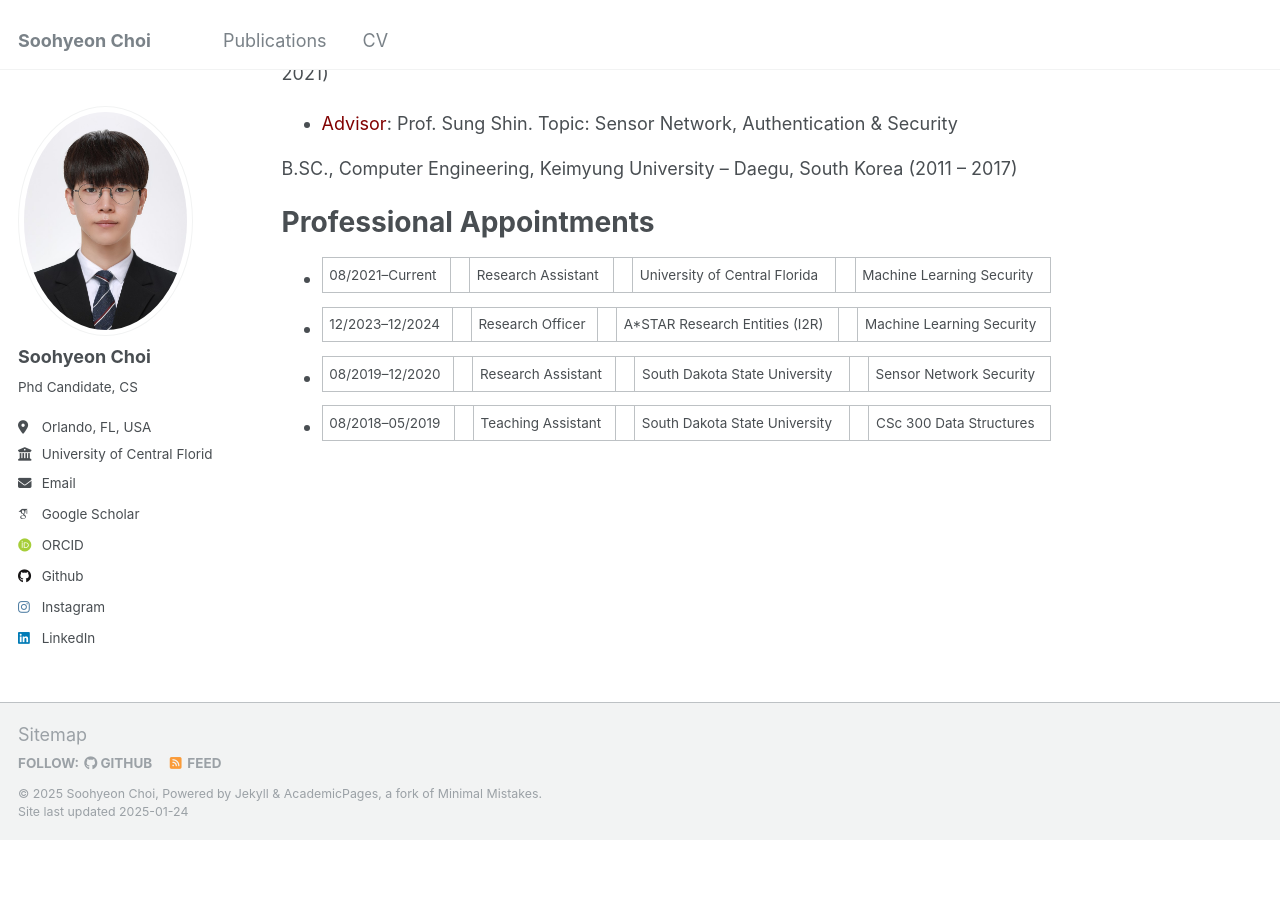
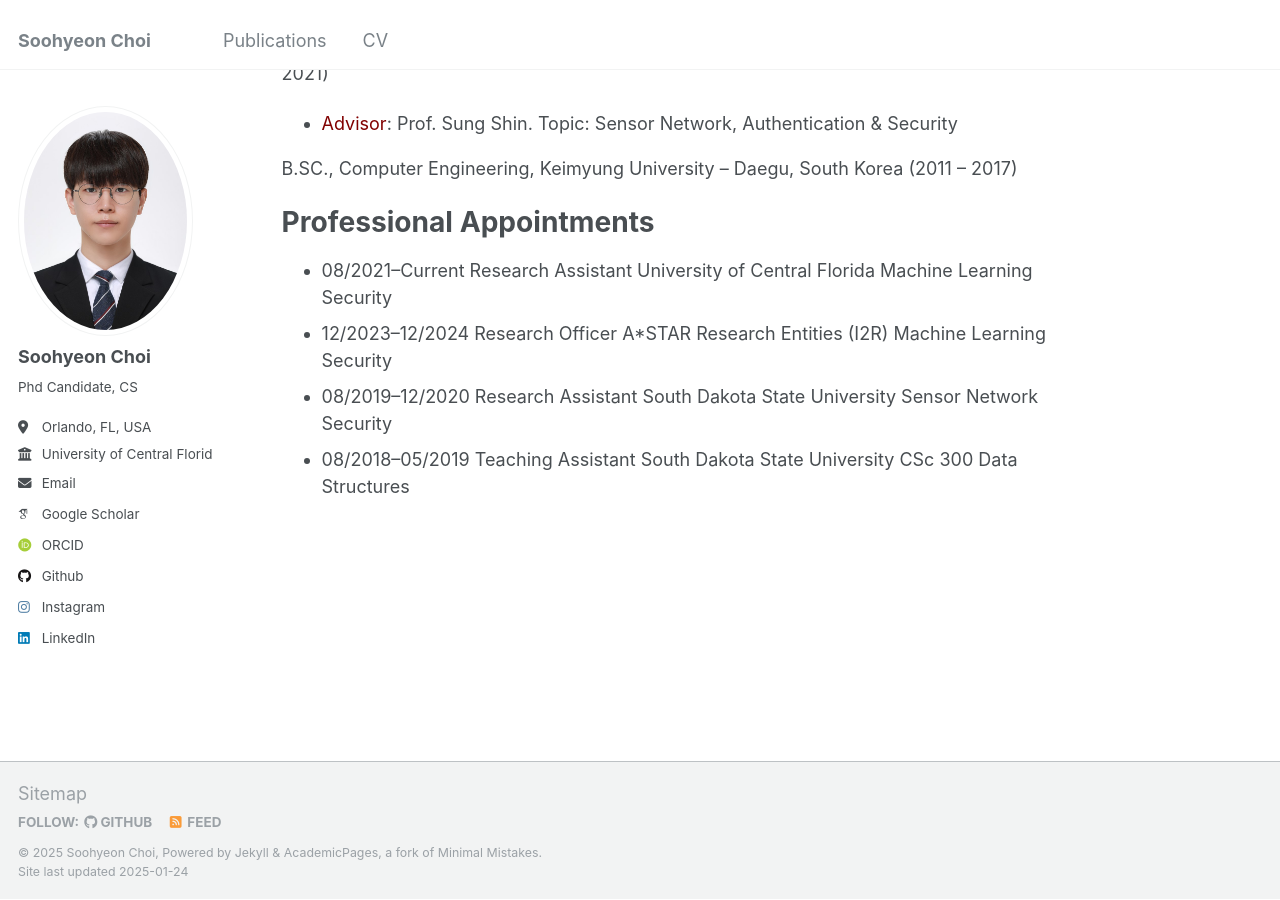
Before and after one commit to soohyeonc/soohyeon.github.io, a Jekyll site: the page built from _pages/about.md, in a window 1280 px wide and 900 px high, scrolled down 608 px. Built offline with Jekyll 4.4.1, drawn with Linux system fonts in a browser that asks for light colours; some web fonts are replaced; before the commit the page ends 1448 px from its top, so only the background shows below that.

Commit message:
Update about.md

```diff
--- a/_pages/about.md
+++ b/_pages/about.md
@@ -31,7 +31,7 @@ B.SC., Computer Engineering, Keimyung University – Daegu, South Korea (2011
 
 Professional Appointments
 ======
-* <span style="color:maroon"> </span> 08/2021--Current||Research Assistant||University of Central Florida||Machine Learning Security
-* <span style="color:maroon"> </span> 12/2023--12/2024||Research Officer||A*STAR Research Entities (I2R)||Machine Learning Security
-* <span style="color:maroon"> </span> 08/2019--12/2020||Research Assistant||South Dakota State University||Sensor Network Security
-* <span style="color:maroon"> </span> 08/2018--05/2019||Teaching Assistant||South Dakota State University||CSc 300 Data Structures
+* <span style="color:maroon"> </span> 08/2021--Current Research Assistant University of Central Florida Machine Learning Security
+* <span style="color:maroon"> </span> 12/2023--12/2024 Research Officer A*STAR Research Entities (I2R) Machine Learning Security
+* <span style="color:maroon"> </span> 08/2019--12/2020 Research Assistant South Dakota State University Sensor Network Security
+* <span style="color:maroon"> </span> 08/2018--05/2019 Teaching Assistant South Dakota State University CSc 300 Data Structures
```
